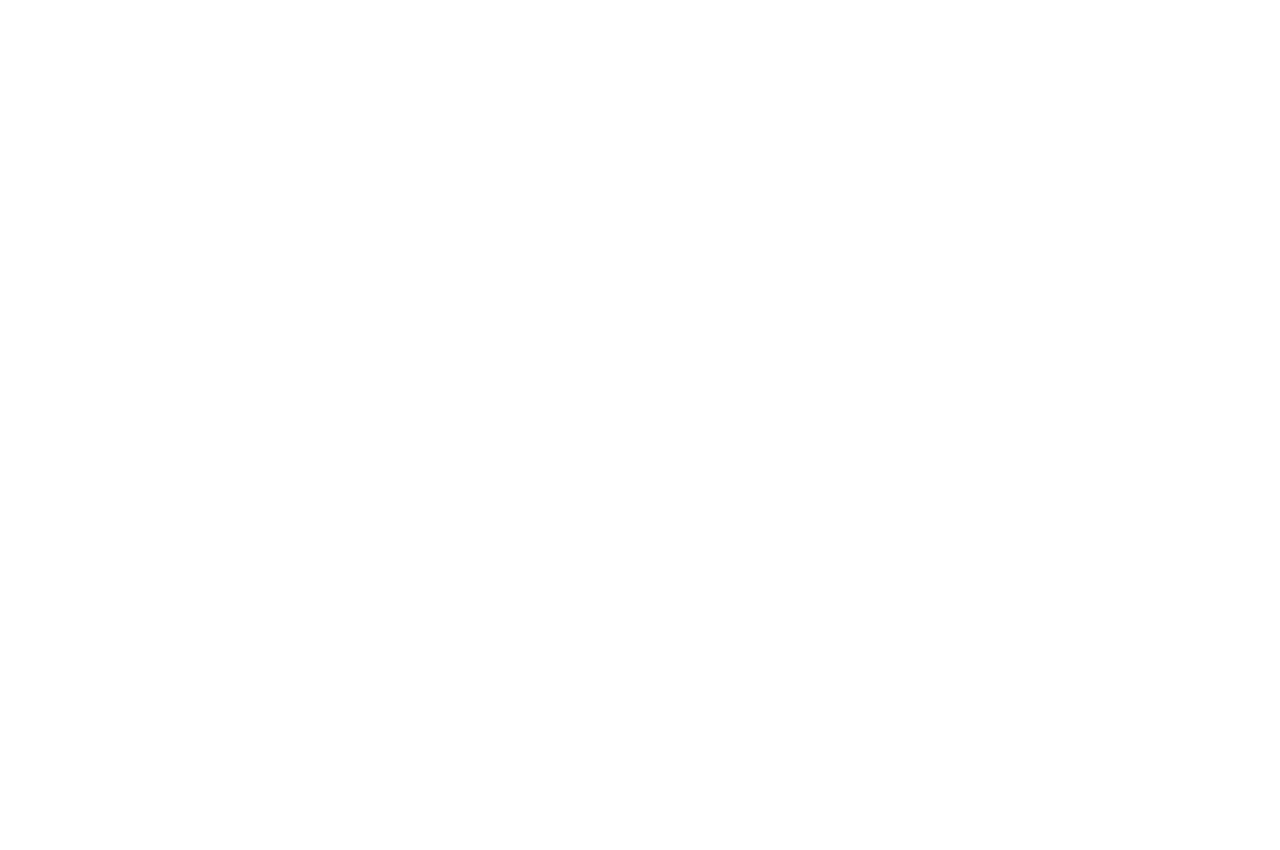
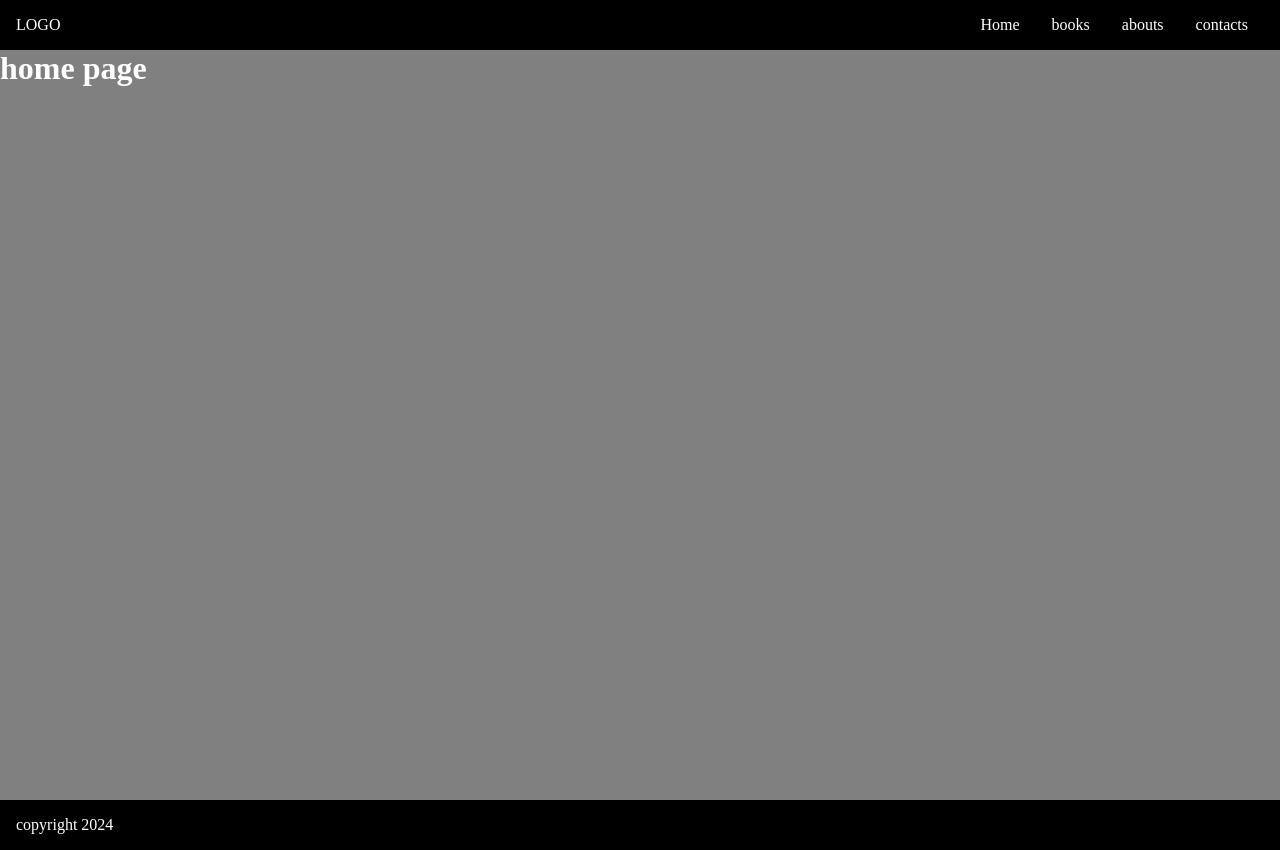
Before and after one commit to LuigiSerra91/live-library, a React (Vite) app: page /About in a window 1280 px wide. Before the commit the page ends 800 px from the top, so only its background shows below. Built offline with nearby package versions, Linux system fonts and the light colour scheme.

Commit message:
add_routes

```diff
--- a/src/App.jsx
+++ b/src/App.jsx
@@ -1,6 +1,10 @@
-import { BrowserRouter } from 'react-router-dom'
+import { BrowserRouter, Route, Routes } from 'react-router-dom'
 
 import './App.css'
+import Home from './pages/Home'
+import Books from './pages/Books'
+import About from './pages/About'
+import Contacts from './pages/Contacts'
 
 function App() {
 
@@ -8,7 +12,15 @@ function App() {
   return (
     <>
       <BrowserRouter>
+        <Routes>
 
+            <Route path='/' element={<Home />} >
+            <Route path='/Books' element={<Books />} />
+            <Route path='/About' element={<About />} />
+            <Route path='/Contacts' element={<Contacts />} />
+          </Route>
+
+        </Routes>
       </BrowserRouter>
     </>
   )
--- a/src/index.css
+++ b/src/index.css
@@ -0,0 +1,30 @@
+*{
+    margin: 0;
+    padding: 0;
+    box-sizing: border-box;
+}
+
+header{
+    display: flex;
+    justify-content: space-between;
+    background-color: black;
+    color: white;
+    padding: 1rem;
+    a{
+        text-decoration: none;
+        padding: 1rem;
+        color: white;
+    }
+}
+
+main{
+    min-height: calc(100vh - 50px);
+    color: white;
+    background-color: grey;
+}
+
+footer{
+    background-color: black;
+    color: white;
+    padding: 1rem;
+}
--- /dev/null
+++ b/src/pages/About.jsx
@@ -0,0 +1,27 @@
+export default function About() {
+    return (
+        <>
+        <header>
+        <div className="logo">
+            LOGO
+        </div>
+        <nav>
+            <a href="/">Home</a>
+            <a href="/books">books</a>
+            <a href="abouts">abouts</a>
+            <a href="/contacts">contacts</a>
+        </nav>
+    </header>
+
+    <main>
+        <h1>About</h1>
+    </main>
+
+    <footer>
+        <p>copyright 2024</p>
+    </footer>
+
+        </>
+
+    )
+    }
--- /dev/null
+++ b/src/pages/Books.jsx
@@ -0,0 +1,27 @@
+export default function Books() {
+    return (
+        <>
+        <header>
+        <div className="logo">
+            LOGO
+        </div>
+        <nav>
+            <a href="/">Home</a>
+            <a href="/books">books</a>
+            <a href="abouts">abouts</a>
+            <a href="/contacts">contacts</a>
+        </nav>
+    </header>
+
+    <main>
+        <h1>Books</h1>
+    </main>
+
+    <footer>
+        <p>copyright 2024</p>
+    </footer>
+
+        </>
+
+    )
+    }
--- /dev/null
+++ b/src/pages/Contacts.jsx
@@ -0,0 +1,27 @@
+export default function Contacts() {
+    return (
+        <>
+        <header>
+        <div className="logo">
+            LOGO
+        </div>
+        <nav>
+            <a href="/">Home</a>
+            <a href="/books">books</a>
+            <a href="abouts">abouts</a>
+            <a href="/contacts">contacts</a>
+        </nav>
+    </header>
+
+    <main>
+        <h1>Contacts</h1>
+    </main>
+
+    <footer>
+        <p>copyright 2024</p>
+    </footer>
+
+        </>
+
+    )
+    }
--- /dev/null
+++ b/src/pages/Home.jsx
@@ -0,0 +1,27 @@
+export default function Home() {
+return (
+    <>
+    <header>
+    <div className="logo">
+        LOGO
+    </div>
+    <nav>
+        <a href="/">Home</a>
+        <a href="/books">books</a>
+        <a href="abouts">abouts</a>
+        <a href="/contacts">contacts</a>
+    </nav>
+</header>
+
+<main>
+    <h1>home page</h1>
+</main>
+
+<footer>
+    <p>copyright 2024</p>
+</footer>
+
+    </>
+
+)
+}
```
